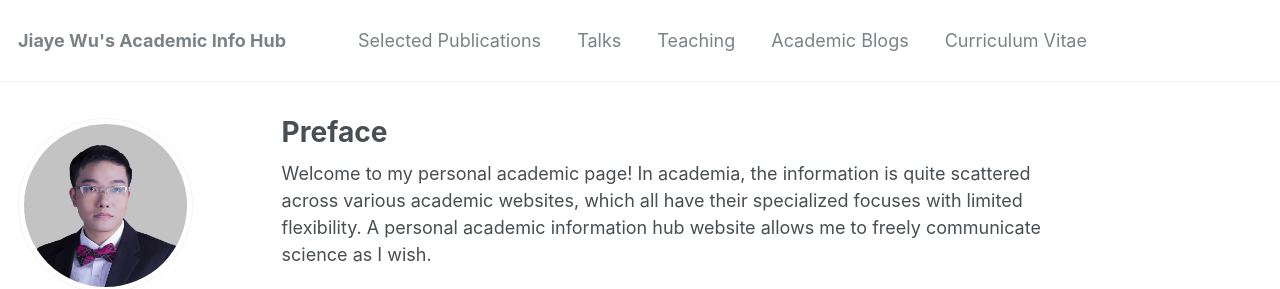
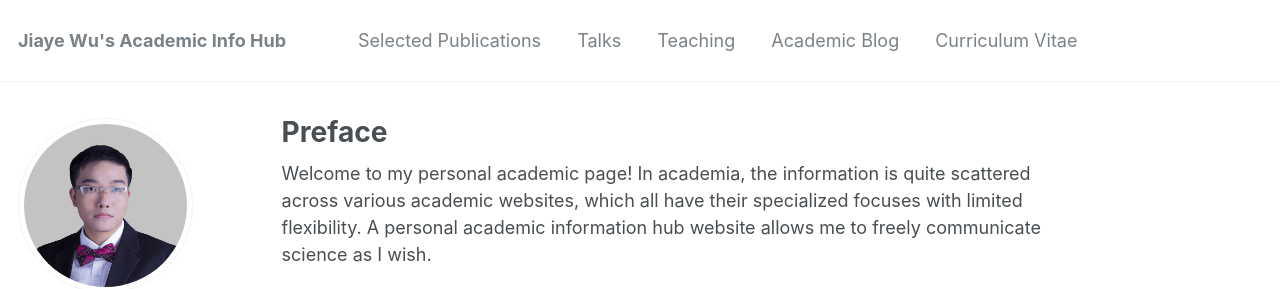
Before and after one commit to jiaye-wu/academicpages-version, a Jekyll site: the page built from _pages/about.md, in a window 1280 px wide and 900 px high. Shown: the top 289 px of the window. Built offline with Jekyll 4.4.1, drawn with Linux system fonts in a browser that asks for light colours; some web fonts are replaced.

Commit message:
Update navigation.yml

```diff
--- a/_data/navigation.yml
+++ b/_data/navigation.yml
@@ -15,7 +15,7 @@ main:
   # - title: "Portfolio"
   #   url: /portfolio/
 
-  - title: "Academic Blogs"
+  - title: "Academic Blog"
     url: /year-archive/
 
   - title: "Curriculum Vitae"
```
